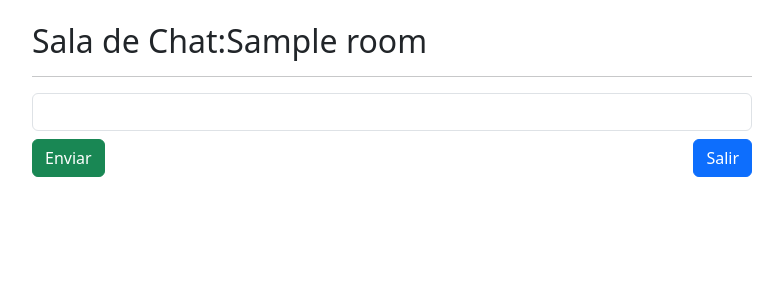
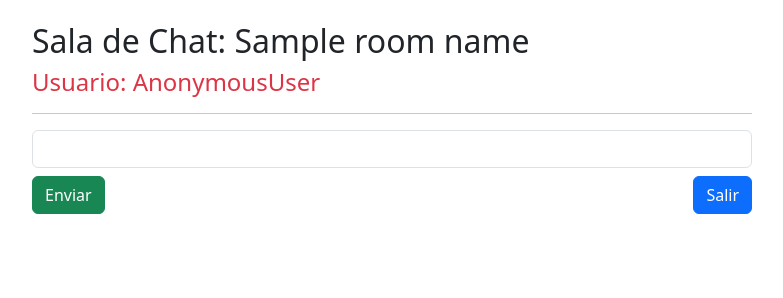
Before and after one commit to AleGM2010/AppChat_ws.github.io, a Django app: template mywebsite/chat/templates/chat/room.html in a window 1280 px wide. Shown: the part 98-396 px from the top of the page, without its empty margins (248-1031 px from the left). Run offline with Django 4.2, Linux system fonts and the light colour scheme; tables that the repository leaves empty hold one stand-in row (values such as "Sample post"); the template is opened without the code that fills it: values that come from a table or form of the project are taken from there, most other values are stand-ins (such as "Sample title", 1, 10 or a date in 2020).

Commit message:
Video 4 completo (o 3 sacando la intro)

```diff
--- a/mywebsite/chat/templates/chat/room.html
+++ b/mywebsite/chat/templates/chat/room.html
@@ -1,17 +1,23 @@
 {% extends "base.html" %}
 {% load static %}
+
 {% block content %}
+<div class="container col-8">
+    <h2>Sala de Chat: {{ room_name }}<h2>
+    <h4 class="text-danger">Usuario: {{ request.user }}<h4>
+    <hr>
+    <div id="boxMessages"></div>
 
-<div class="container col-8">
-  <h2 class="mb-3">Sala de Chat:{{room.name}}</h2>
-  <hr>
-  <div id="boxMessages"></div>
-  <div id="chat">
-    <input class="form-control" type="text" id="message">
-    <button class="btn btn-success mt-2" type="submit">Enviar</button>
-    <a class="btn btn-primary mt-2 float-end" href="{% url 'home' %}">Salir</a>
-  </div>
+    <div id="chat">
+        <input class="form-control" type="text" id="inputMessage">
+        <button class="btn btn-success mt-2" submit id="btnMessage">Enviar</button>
+        <a class="btn btn-primary mt-2 float-end" href="{% url 'home' %}">Salir</a>
+    </div>
 </div>
 
-<script src="{% static 'js/chat.js' %}"></script>
+<script>
+    var user = '{{ request.user }}'
+</script>
+
+<script src="{% static '/js/chat.js' %}"></script>
 {% endblock %}
--- a/mywebsite/static/js/chat.js
+++ b/mywebsite/static/js/chat.js
@@ -1 +1,46 @@
-console.log("Chat script loaded successfully.");
+// Se ejecuta cuando la página termina de cargarse
+window.onload = function() {
+    // Agrega un evento 'click' al botón con id "btnMessage" (el botón "Enviar")
+    // Cuando se haga clic, se llamará a la función sendMessage
+    document.querySelector('#btnMessage').addEventListener('click', sendMessage);
+
+    // Agrega un evento 'keypress' al campo de entrada con id "inputMessage"
+    // Cuando se presione una tecla, se ejecutará la función que verifica si es Enter (keyCode 13)
+    document.querySelector('#inputMessage').addEventListener('keypress', function(e) {
+        // Verifica si la tecla presionada es Enter (keyCode 13)
+        if (e.keyCode === 13) {
+            // Si es Enter, llama a la función sendMessage para procesar el mensaje
+            sendMessage();
+        }
+    });
+};
+
+// Función para enviar un mensaje
+function sendMessage() {
+    // Selecciona el campo de entrada con id "inputMessage" y obtiene su valor
+    var message = document.querySelector('#inputMessage');
+
+    // Llama a la función loadMessageHTML con el valor del mensaje para mostrarlo en la interfaz
+    loadMessageHTML(message.value.trim());
+
+    // Verifica si el valor del mensaje, después de eliminar espacios, no está vacío
+    if (message.value.trim() !== '') {
+        // Si no está vacío, limpia el campo de entrada
+        message.value = '';
+    }
+};
+
+// Función para cargar y mostrar el mensaje en el HTML
+function loadMessageHTML(m) {
+    // Selecciona el elemento con id "boxMessages" (donde se muestran los mensajes)
+    // y agrega un nuevo HTML con el mensaje recibido
+    document.querySelector('#boxMessages').innerHTML += `
+        <div class="alert alert-primary" role="alert">
+            ${m}
+            <div>
+                <small class="fst-italic fw-bold">${user}</small>
+                <small class="float-end">2023-12-27 08:33</small>
+            </div>
+        </div>
+    `;
+};
```
Also changed, not shown: mywebsite/Teorias explicadas/teoria_3.py (+13 -0 lines).
